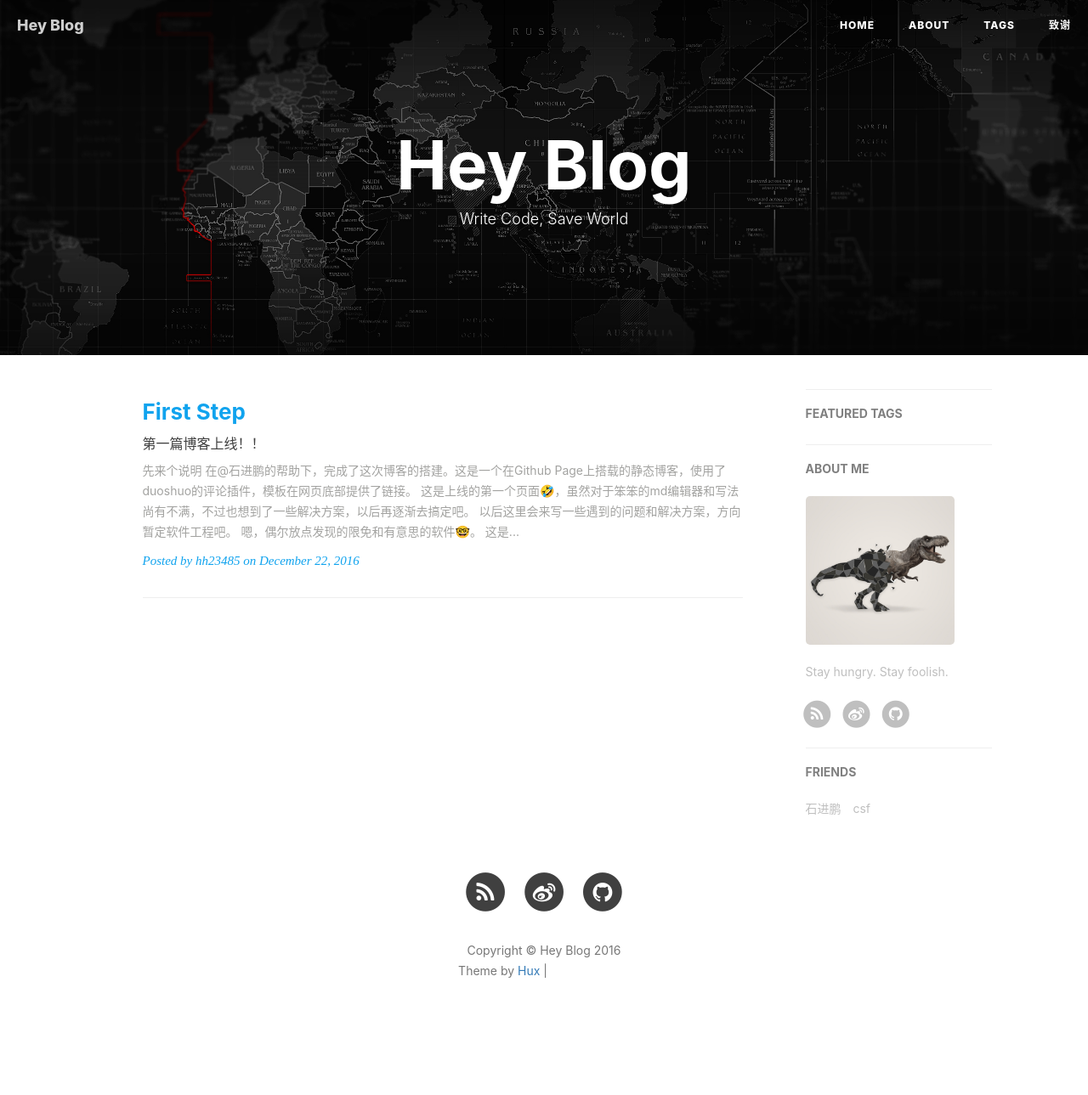
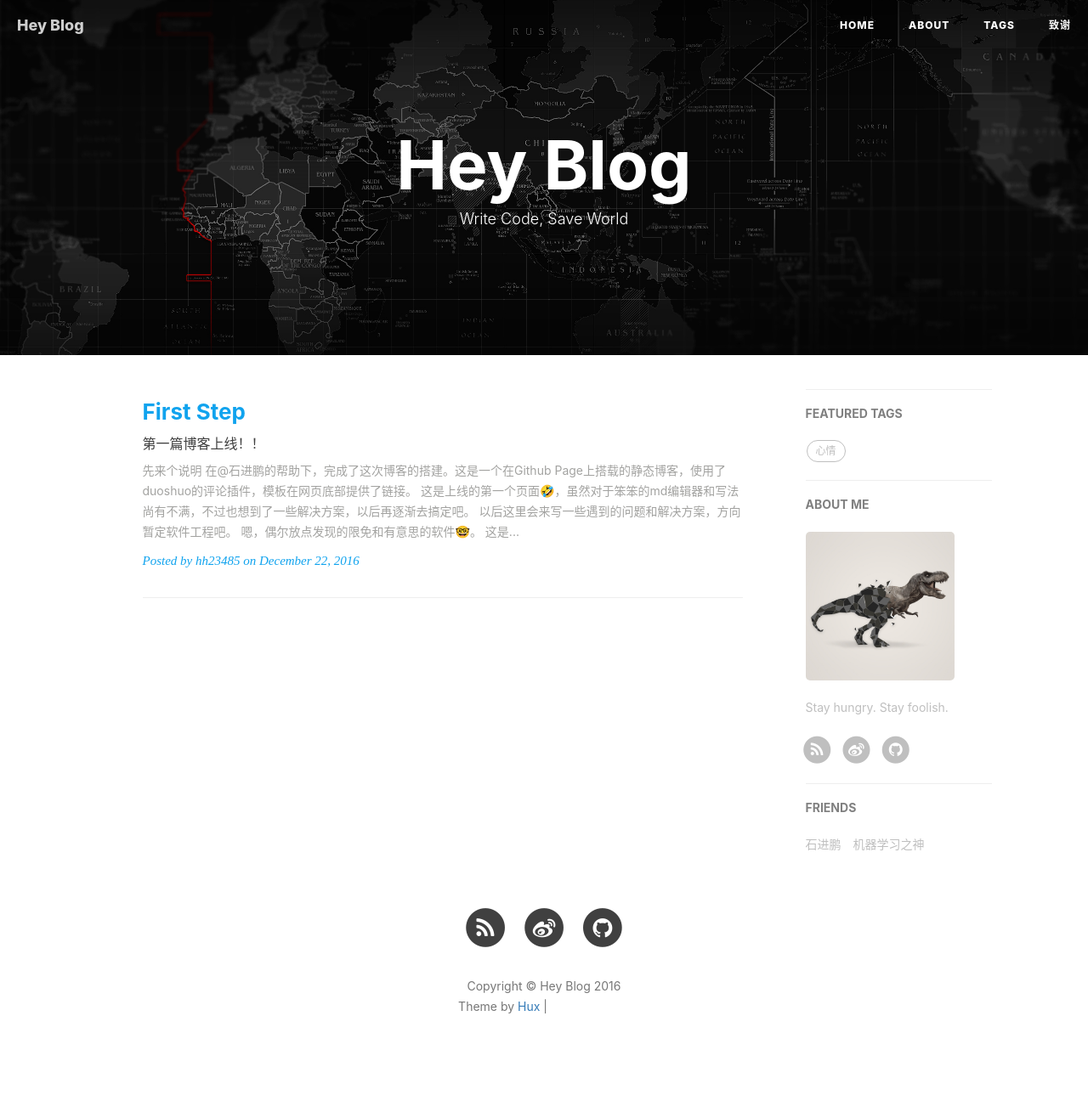
Before and after one commit to hh23485/hh23485.github.io, a Jekyll site: the page built from index.html, in a window 1280 px wide. Shown: the whole page at 85% size. Built offline with Jekyll 4.4.1, drawn with Linux system fonts in a browser that asks for light colours; nearby versions of some CDN libraries; library files that are not in the unit come from our copies; the list of posts is cut into pages by our own code; comment, search, counter and statistics services are not loaded; before the commit the page ends 1247 px from its top, so only the background shows below that; grey boxes are pictures that could not be loaded.

Commit message:
改样式

```diff
--- a/_config.yml
+++ b/_config.yml
@@ -43,6 +43,7 @@
 markdown: kramdown
 kramdown:
   input: GFM                        # use Github Flavored Markdown !important
+
 #   syntax_highlighter: rough
 
 
@@ -76,7 +77,7 @@
 
 # Featured Tags
 featured-tags: true                     # whether or not using Feature-Tags
-featured-condition-size: 1              # A tag will be featured if the size of it is more than this condition value
+featured-condition-size: 0              # A tag will be featured if the size of it is more than this condition value
 
 
 
@@ -87,7 +88,7 @@
         href: "http://www.shminjs.top"
     },
     {
-        title: "csf",
-        href: "csf0429.github.io"
+        title: "机器学习之神",
+        href: "http://csf0429.github.io"
   }
 ]
```
Also changed, not shown: img/one-step.jpg.
